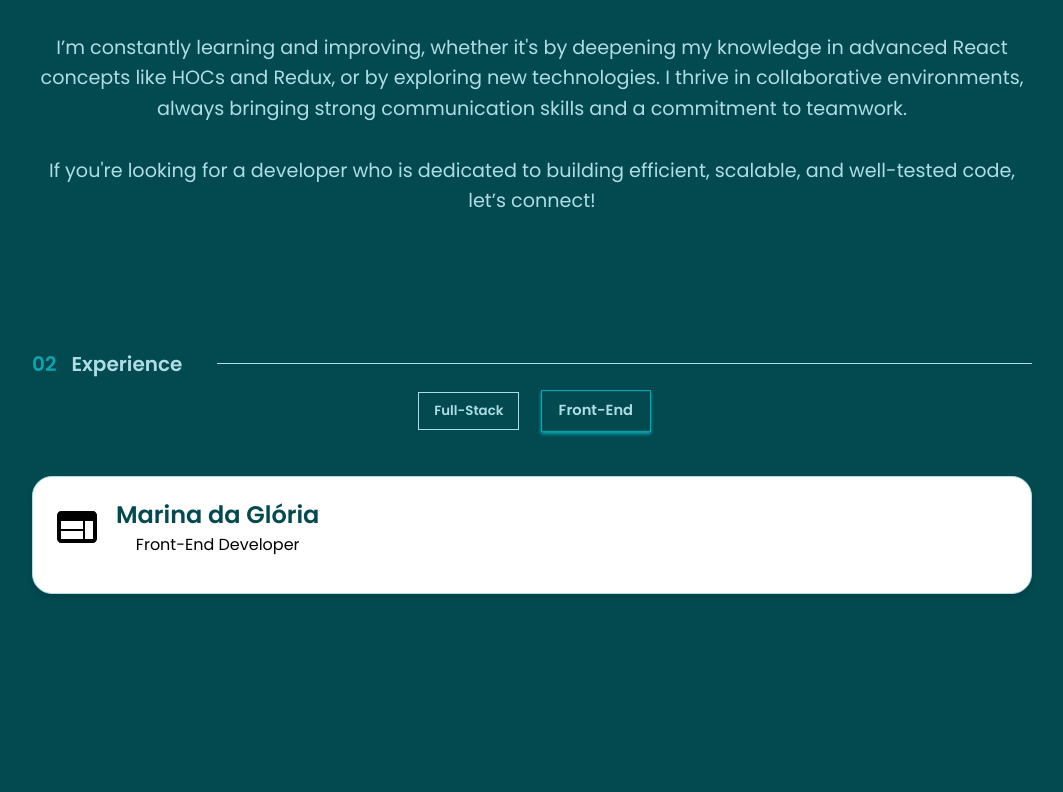
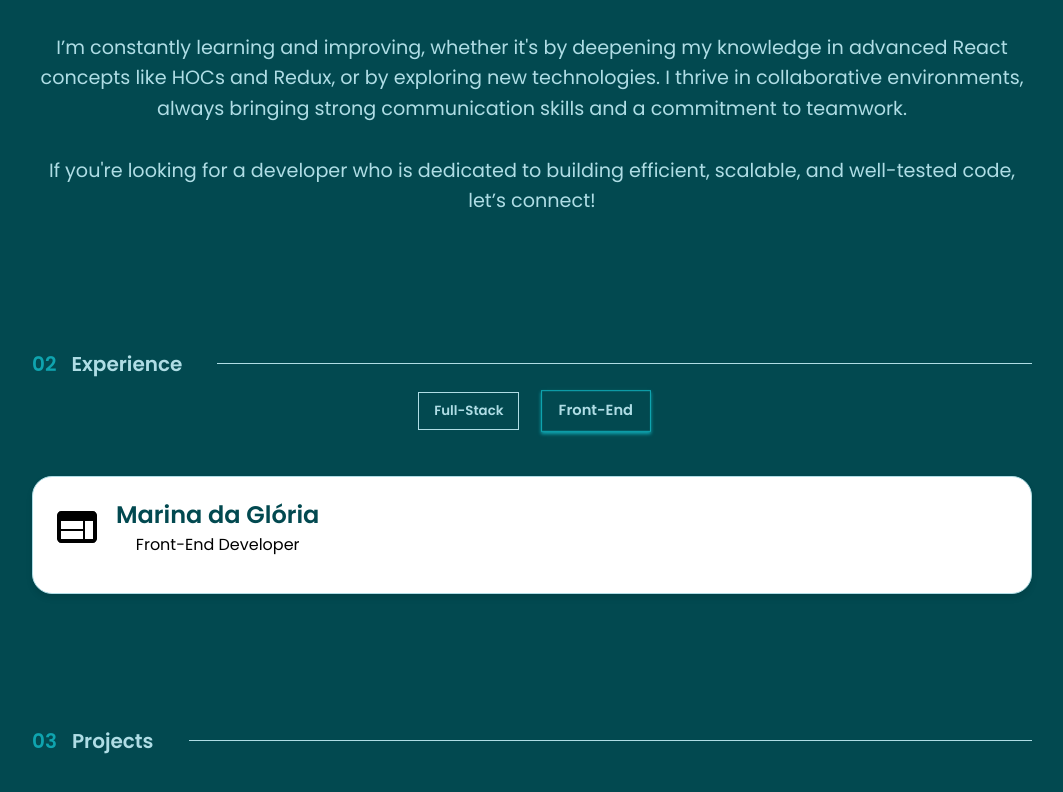
Before and after one commit to kaynan45/myportfolio, a React (Create React App) app: page / in a window 1280 px wide. Shown: the part 1034-1826 px from the top of the page, without its empty margins (108-1171 px from the left). Before the commit the page ends 1678 px from the top, so only its background shows below. Built offline with nearby package versions, Linux system fonts and the light colour scheme.

Commit message:
creating the projects secction

```diff
--- a/src/Components/Home.js
+++ b/src/Components/Home.js
@@ -3,6 +3,7 @@ import Presentation from "../Components/Layout/Presentation";
 import Connect from "../Components/Layout/Connect";
 import About from "../Components/Layout/About";
 import Experiences from "../Components/Layout/Experiences";
+import Projects from "./Layout/Projects";
 
 function Home() {
   return (
@@ -13,6 +14,7 @@ function Home() {
       </section>
       <About />
       <Experiences />
+      <Projects />
     </main>
   );
 }
--- /dev/null
+++ b/src/Components/Layout/Projects.js
@@ -0,0 +1,15 @@
+import styles from './Projects.module.css'
+
+function Projects() {
+  return (
+    <section className={styles.aboutContainer}>
+      <div className={styles.aboutHeader}>
+        <p className={styles.aboutNumber}>03</p>
+        <p className={styles.aboutTitle}>Projects</p>
+        <hr className={styles.aboutDivider} aria-orientation="horizontal" />
+      </div>
+    </section>
+  )
+}
+
+export default Projects
--- /dev/null
+++ b/src/Components/Layout/Projects.module.css
@@ -0,0 +1,34 @@
+.aboutContainer {
+  margin: 0 auto;
+  padding: 50px 20px;
+  max-width: 1000px;
+  text-align: center;
+  margin-top: 2em;
+}
+
+.aboutHeader {
+  display: flex;
+  align-items: center;
+  justify-content: center;
+  gap: 15px;
+}
+
+.aboutNumber {
+  font-size: 20px;
+  font-weight: bold;
+  color: var(--contrast);
+}
+
+.aboutTitle {
+  font-size: 20px;
+  font-weight: bold;
+  color: var(--light-color);
+}
+
+.aboutDivider {
+  flex-grow: 1;
+  border: none;
+  border-bottom: 1px solid var(--light-color);
+  margin-left: 20px;
+  width: 30%;
+}
--- a/src/index.css
+++ b/src/index.css
@@ -9,6 +9,7 @@ body {
 }
 
 :root {
+  --background-color: radial-gradient(circle, rgb(40, 0, 115) 0%, rgba(2,73,80,1) 100%);
   --primary-color: #024950;
   --dark-color: #003135;
   --detail: #fd971f;
```
